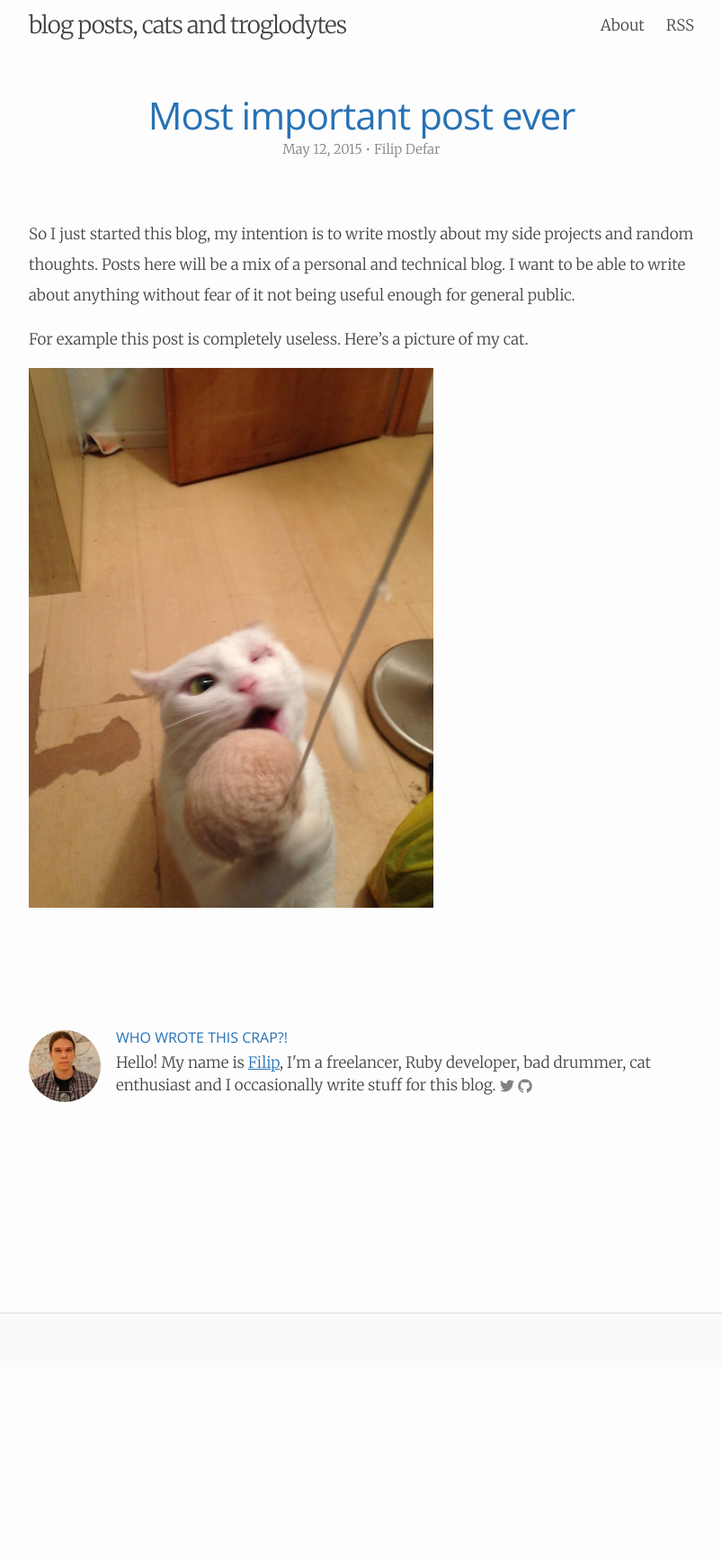
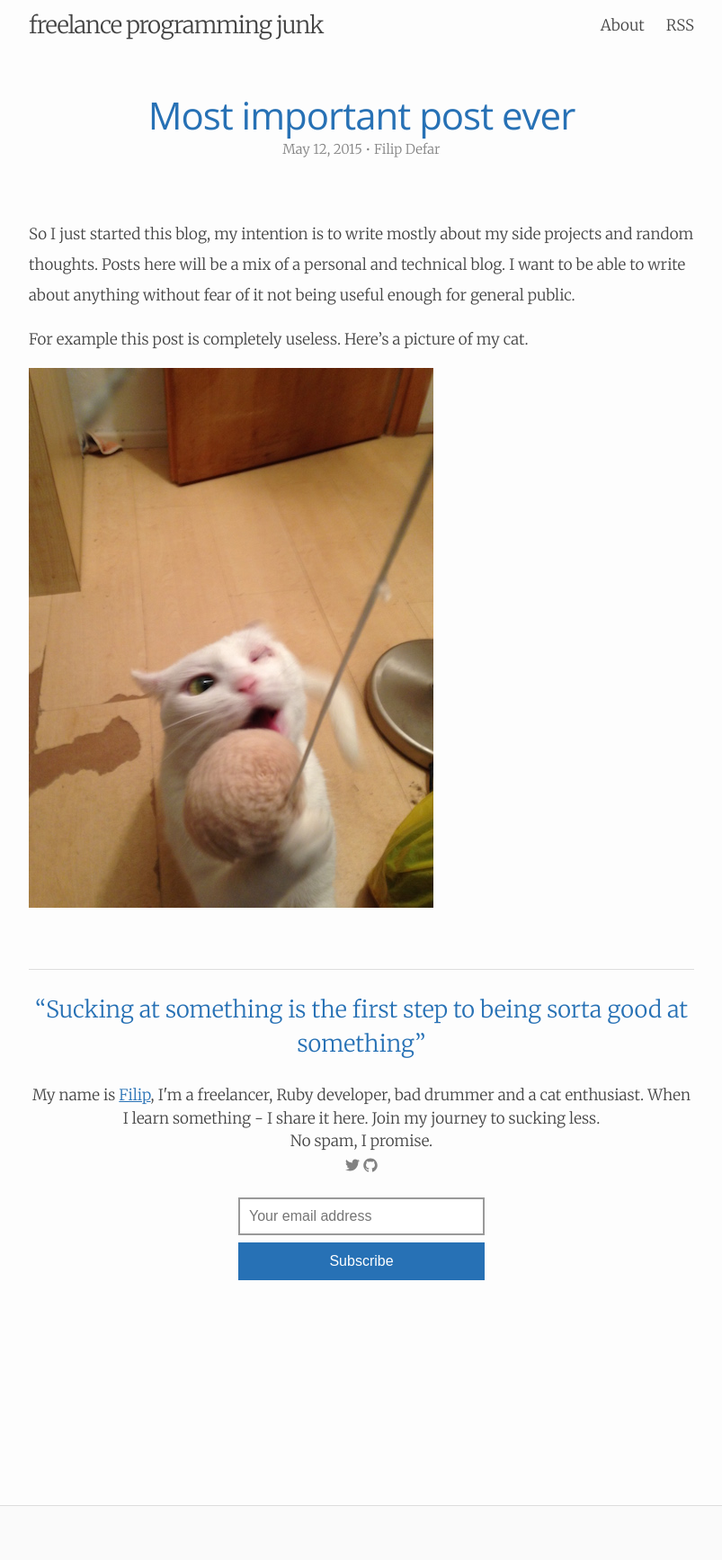
Before and after one commit to dabrorius/dabrorius.github.io, a Jekyll site: the page built from _posts/2015-05-12-hello-world.markdown, in a window 1280 px wide. Shown: the whole page at 90% size, without its empty margins (238-1041 px from the left). Built offline with Jekyll 4.4.1, drawn with Linux system fonts in a browser that asks for light colours; before the commit the page ends 1520 px from its top, so only the background shows below that.

Commit message:
Subscribe box

```diff
--- a/_config.yml
+++ b/_config.yml
@@ -1,5 +1,5 @@
 # Site settings
-title: blog posts, cats and troglodytes
+title: freelance programming junk
 email: filip.defar@gmail.com
 description: > # this means to ignore newlines until "baseurl:"
   Write an awesome description for your new site here. You can edit this
--- a/_layouts/post.html
+++ b/_layouts/post.html
@@ -13,16 +13,13 @@ layout: default
   </article>
 
   <div class="written-by">
-    <img src="/images/profile.jpeg" class="profile">
-      <h2>Who wrote this crap?!</h2>
-      Hello! My name is <a href="/about">Filip</a>, I'm a freelancer, Ruby developer, bad drummer, cat enthusiast and I occasionally write stuff for this blog.
-
+      <h2 class="quote">“Sucking at something is the first step to being sorta good at something”</h2>
+      My name is <a href="/about">Filip</a>, I'm a freelancer, Ruby developer, bad drummer and a cat enthusiast. When I learn something - I share it here. Join my journey to sucking less.<br/>No spam, I promise.<br/>
   <a href="https://twitter.com/{{ site.twitter_username }}" target="_blank"§>
     <span class="icon  icon--twitter">
       <svg viewBox="0 0 16 16">
         <path fill="#828282" d="M15.969,3.058c-0.586,0.26-1.217,0.436-1.878,0.515c0.675-0.405,1.194-1.045,1.438-1.809
         c-0.632,0.375-1.332,0.647-2.076,0.793c-0.596-0.636-1.446-1.033-2.387-1.033c-1.806,0-3.27,1.464-3.27,3.27 c0,0.256,0.029,0.506,0.085,0.745C5.163,5.404,2.753,4.102,1.14,2.124C0.859,2.607,0.698,3.168,0.698,3.767 c0,1.134,0.577,2.135,1.455,2.722C1.616,6.472,1.112,6.325,0.671,6.08c0,0.014,0,0.027,0,0.041c0,1.584,1.127,2.906,2.623,3.206 C3.02,9.402,2.731,9.442,2.433,9.442c-0.211,0-0.416-0.021-0.615-0.059c0.416,1.299,1.624,2.245,3.055,2.271 c-1.119,0.877-2.529,1.4-4.061,1.4c-0.264,0-0.524-0.015-0.78-0.046c1.447,0.928,3.166,1.469,5.013,1.469 c6.015,0,9.304-4.983,9.304-9.304c0-0.142-0.003-0.283-0.009-0.423C14.976,4.29,15.531,3.714,15.969,3.058z"/></svg></span></a>
-
     <a href="https://github.com/{{ site.github_username }}" target="_blank">
       <span class="icon  icon--github">
         <svg viewBox="0 0 16 16">
@@ -30,6 +27,10 @@ layout: default
         </svg>
       </span>
     </a>
+    <form>
+      <input placeholder="Your email address">
+      <input type="submit" value="Subscribe">
+    </form>
   </div>
   {% if  page.previous %}
   <div class="next-post">Next post</div>
--- a/_sass/_base.scss
+++ b/_sass/_base.scss
@@ -39,17 +39,33 @@ h2 {
 }
 
 .written-by {
+  border-top: 1px solid #ddd;
   line-height: 1.5em;
-  margin-top: 8em;
+  margin-top: 4em;
+  text-align: center;
   h2 {
-    text-align: left;
-    margin: 0 0 0.5em;
-    font-size: 16px;
-    text-transform: uppercase;
-    line-height: 1em;
+    font-family: $base-font-family;
+    margin: 1em 0;
+    line-height: 1.5em;
   }
   a, a:active, a:visited, a:hover {
     text-decoration: underline;
+  }
+  input {
+    border: 2px solid #999;
+    font-size: 16px;
+    padding: 10px;
+    display: block;
+    margin: 1.5em auto 0;
+    width: 250px;
+    color: #444;
+  }
+  input[type=submit] {
+    margin: 0.5em auto 1em;
+    width: 274px;
+    background-color: #2771b5;
+    border: 2px solid #2771b5;
+    color: white;
   }
 }
 
```
Also changed, not shown: 1 other file.
